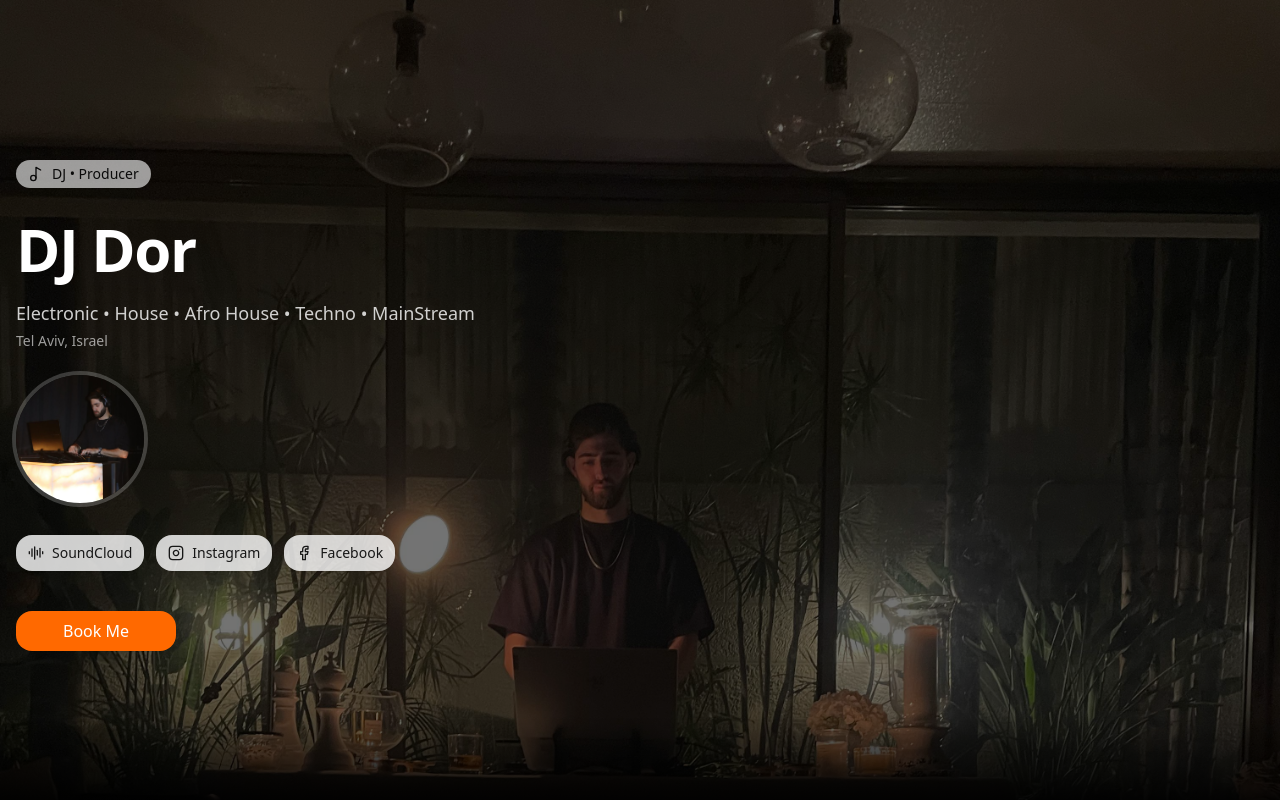
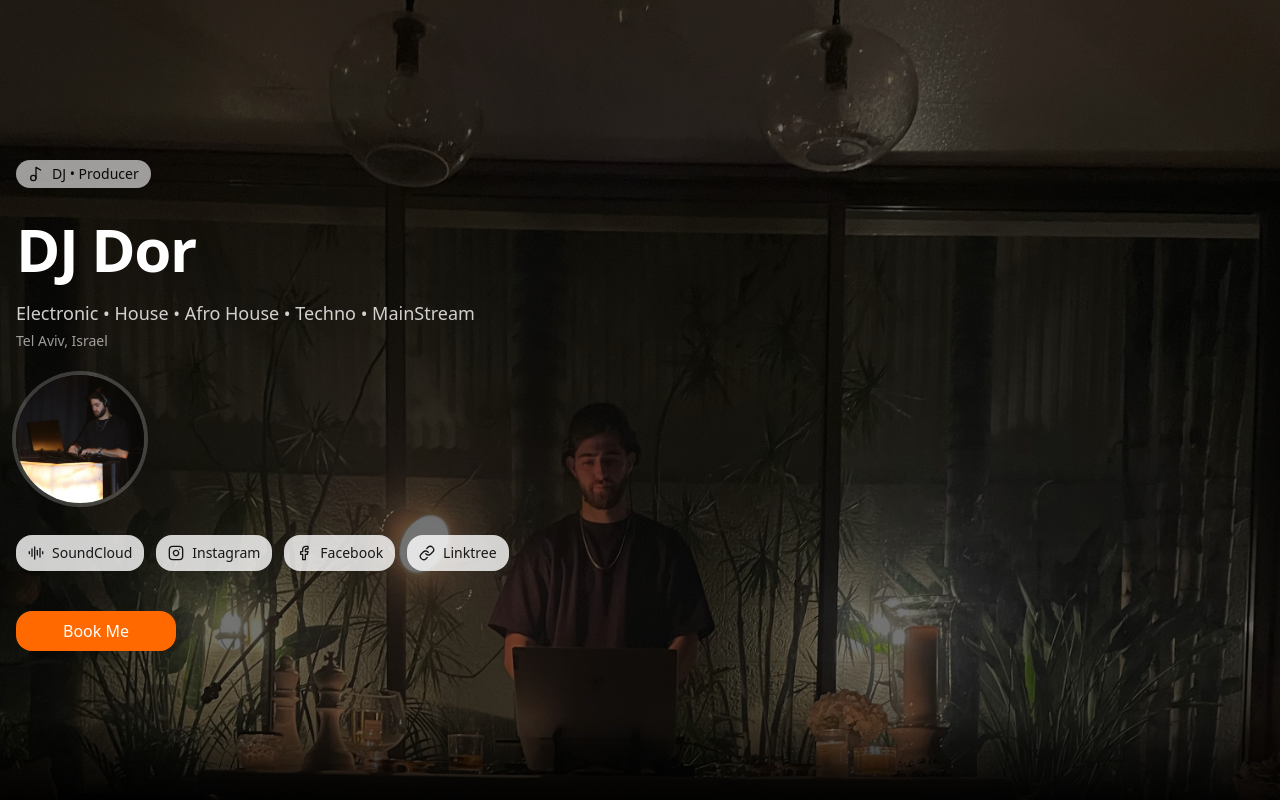
Before and after one commit to DorFrantzozo/DjWebsite, a React (Vite) app: page / in a window 1280 px wide. Shown: the top 800 px of the page. Built offline with nearby package versions, Linux system fonts and the light colour scheme.

Commit message:
linktree

```diff
--- a/src/data.js
+++ b/src/data.js
@@ -10,6 +10,7 @@ import rotch1 from "./assets/Img/rotch1.jpg";
 import herovideo from "./assets/Img/heroVideo.mp4";
 import theWell2 from "./assets/Img/theWell2.jpg";
 import dorAndBarak from "./assets/Img/DorAndBarakSet.jpg";
+
 const profile = {
   stageName: "DJ Dor",
   tagline: "Electronic • House • Afro House • Techno • MainStream ",
@@ -35,6 +36,11 @@ const profile = {
       label: "Facebook",
       href: "https://www.facebook.com/profile.php?id=100004617544310",
       icon: Facebook,
+    },
+    {
+      label: "Linktree",
+      href: "https://linktr.ee/dorfrant",
+      icon: LinkIcon,
     },
     // { label: "Links", href: "https://linktr.ee/", icon: LinkIcon },
   ],
@@ -78,7 +84,6 @@ const events = [
 ];
 
 const mediaItems = [
-  { type: "image", src: dorAndBarak, alt: "Sunkiss Event" },
   {
     type: "video",
     src: herovideo,
@@ -90,6 +95,7 @@ const mediaItems = [
     src: theWell1,
     alt: "Event Image 1",
   },
+  { type: "image", src: dorAndBarak, alt: "Sunkiss Event" },
   {
     type: "image",
     src: rotch1,
```
